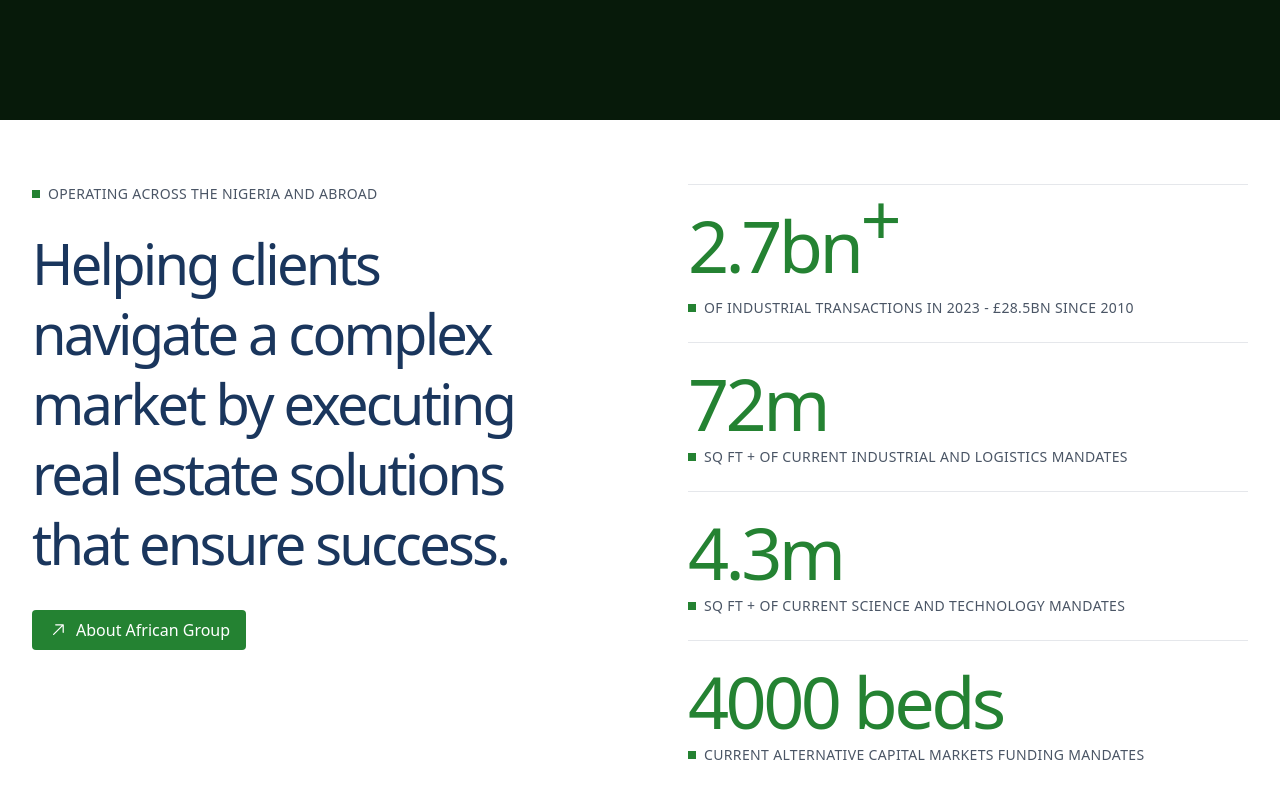
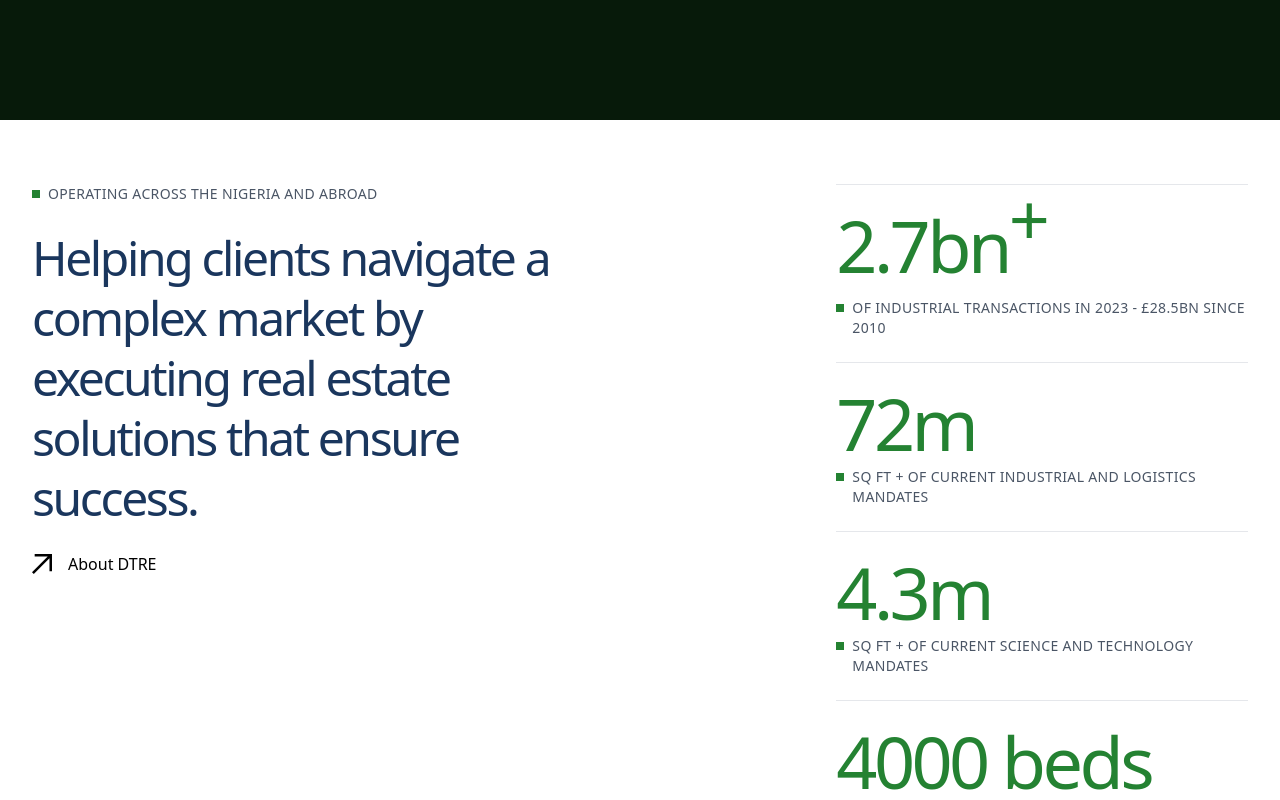
Before and after one commit to Marie-Adedayo/african-group, a React (Vite) app in the folder client/: page / in a window 1280 px wide. Shown: the part 680-1480 px from the top of the page. Built offline with nearby package versions, Linux system fonts and the light colour scheme.

Commit message:
african group

```diff
--- a/client/src/Components/About.jsx
+++ b/client/src/Components/About.jsx
@@ -1,9 +1,9 @@
-import { GoArrowUpRight } from "react-icons/go";
+import { Link } from "react-router-dom";
 
 export default function AboutStats() {
   return (
-    <div className="w-full max-w-7xl mx-auto px-4 sm:px-6 lg:px-8 py-8 sm:py-12 md:py-16">
-      <div className="flex flex-col lg:flex-row gap-8 lg:gap-16 xl:gap-24">
+    <div className="w-full mx-auto px-4 sm:px-6 lg:px-8 py-8 sm:py-12 md:py-16">
+      <div className="flex flex-col lg:flex-row gap-8 lg:gap-20 xl:gap-64">
         {/* Left Column */}
         <div className="lg:w-1/2 space-y-4 sm:space-y-6 md:text-left ">
           <div className="flex items-center">
@@ -13,20 +13,44 @@ export default function AboutStats() {
             </span>
           </div>
 
-          <h2 className="text-[1.9rem] sm:text-3xl md:text-[3.2rem] lg:text-[3.5rem] font-medium text-[#1a365d] leading-tight tracking-tighter">
+          <h2 className="text-[1.9rem] sm:text-3xl md:text-[3.2rem] lg:text-[3rem] font-medium text-[#1a365d] leading-tight tracking-tighter">
             Helping clients navigate a complex market by executing real estate solutions that ensure success.
           </h2>
 
-          <div className="pt-2">
+          {/* <div className="pt-2">
             <button className="flex items-center bg-[#248232] hover:bg-[#248232] transition-colors text-white px-3 py-2 sm:px-4 sm:py-2 rounded text-sm sm:text-base">
               <GoArrowUpRight className="h-4 w-4 sm:h-5 sm:w-5 mr-2" />
               <span>About African Group</span>
             </button>
-          </div>
+          </div> */}
+           <div>
+          <Link
+            to="/about"
+            className="inline-flex items-center gap-4 text-inherit text-base font-normal no-underline bg-transparent border-none outline-none shadow-none cursor-pointer appearance-none hover:opacity-80 flex-row-reverse justify-end"
+          >
+            <span>About DTRE</span>
+            <i>
+              <svg xmlns="http://www.w3.org/2000/svg" viewBox="0 0 1024 1024" className="w-5 h-5">
+                <path
+                  fill="currentColor"
+                  d="M803.729 129.203h-666.868v-129.203h886.846v886.846h-129.203v-665.698l-802.851 802.851-91.36-91.361 803.437-803.437z"
+                />
+              </svg>
+            </i>
+          </Link>
+        </div>
         </div>
 
+
+
+        {/* <a class="Button_button__M6NfZ Button_reversed__B8bOe" target="" href="/about">
+        <span><span data-title="About DTRE"><span>About DTRE</span></span></span><i>
+          <svg xmlns="http://www.w3.org/2000/svg" viewBox="0 0 1024 1024">
+          <path fill="currentColor" d="M803.729 129.203h-666.868v-129.203h886.846v886.846h-129.203v-665.698l-802.851 802.851-91.36-91.361 803.437-803.437z"></path>
+          </svg></i></a> */}
+
         {/* Right Column - Stats */}
-        <div className="lg:w-1/2 space-y-4 sm:space-y-6 mt-6 lg:mt-0 md:text-left">
+        <div className="space-y-4 sm:space-y-6 mt-6 lg:mt-0 md:text-left">
           {/* Stat 1 */}
           <div className="border-t border-gray-200 pt-4 sm:pt-6">
             <div className="text-[2.9rem] md:text-7xl sm:text-5xl font-medium text-[#248232] mb-1 sm:mb-2 tracking-tighter align-middle">
--- a/client/src/Components/Footer.jsx
+++ b/client/src/Components/Footer.jsx
@@ -1,4 +1,4 @@
-import React, { useState } from "react";
+/* import React, { useState } from "react";
 import { Link } from "react-router-dom";
 import { FaInstagram } from "react-icons/fa";
 import { FaFacebook } from "react-icons/fa";
@@ -124,3 +124,89 @@ export default function Footer() {
     </footer>
   );
 }
+
+ */
+
+import { FaMapMarkerAlt, FaPhone, FaEnvelopeOpen, FaFacebookF, FaTwitter, FaGooglePlusG, FaTelegramPlane, FaLinkedin } from "react-icons/fa";
+
+const Footer = () => {
+  return (
+    <footer className="bg-gray-900 text-gray-400">
+      <div className="container mx-auto py-10 px-5">
+        {/* Contact Info */}
+        <div className="grid md:grid-cols-3 gap-8 border-b border-gray-700 pb-8">
+          <div className="flex items-center space-x-4">
+            <FaMapMarkerAlt className="text-[#248232] text-3xl" />
+            <div>
+              <h4 className="text-white text-lg font-semibold">Find us</h4>
+              <span>Muti-Oyo House, Beside Abiodun Atiba High School, Kosobo, Oyo, Oyo, Nigeria</span>
+            </div>
+          </div>
+          <div className="flex items-center space-x-4">
+            <FaPhone className="text-[#248232]  text-3xl" />
+            <div>
+              <h4 className="text-white text-lg font-semibold">Call us</h4>
+              <span>9876543210 0</span>
+            </div>
+          </div>
+          <div className="flex items-center space-x-4">
+            <FaEnvelopeOpen className="text-[#248232]  text-3xl" />
+            <div>
+              <h4 className="text-white text-lg font-semibold">Mail us</h4>
+              <span>africangroup@info.com</span>
+            </div>
+          </div>
+        </div>
+
+        {/* Footer Content */}
+        <div className="grid md:grid-cols-3 gap-8 py-8">
+          {/* Logo & Socials */}
+          <div>
+            <img src="/Images/logo.jpg" alt="logo" className="mb-4 w-48" />
+            <p className="mb-4 text-sm">Lorem ipsum dolor sit amet, consectetur adipiscing elit.</p>
+            <div className="flex space-x-4">
+              <a href="#" className="text-white bg-blue-700 p-3 rounded-full"><FaFacebookF /></a>
+              <a href="#" className="text-white bg-blue-400 p-3 rounded-full"><FaTwitter /></a>
+              <a href="#" className="text-white bg-[#248232]  p-3 rounded-full"><FaGooglePlusG /></a>
+              <a href="#" className="text-white bg-[#248232]  p-3 rounded-full"><FaLinkedin /></a>
+            </div>
+          </div>
+
+          {/* Useful Links */}
+          <div>
+            <h3 className="text-white text-lg font-semibold mb-4 border-b-2 border-[#248232] w-max">Useful Links</h3>
+            <ul className="grid grid-cols-2 gap-2">
+              {["Home", "About", "Services", "Portfolio", "Contact", "Our Services", "Expert Team", "Latest News"].map((link) => (
+                <li key={link}><a href="#" className="hover:text-[#248232] ">{link}</a></li>
+              ))}
+            </ul>
+          </div>
+
+          {/* Subscribe */}
+          <div>
+            <h3 className="text-white text-lg font-semibold mb-4 border-b-2 border-[#248232]  w-max">Subscribe</h3>
+            <p className="text-sm mb-4">Don’t miss to subscribe to our new feeds.</p>
+            <form className="relative">
+              <input type="text" placeholder="Email Address" className="w-full p-3 bg-gray-800 border border-gray-700 text-white" />
+              <button className="absolute right-0 top-0 bottom-0 px-4 bg-[#248232] "><FaTelegramPlane className="text-white" /></button>
+            </form>
+          </div>
+        </div>
+      </div>
+
+      {/* Copyright */}
+      <div className="bg-gray-800 py-4">
+        <div className="container mx-auto items-center text-sm text-center">
+          <p className="items-center text-center">© 2025, All Rights Reserved <a href="#" className="text-[#248232] ">McYounitech</a></p>
+         {/*  <ul className="flex space-x-4">
+            {["Home", "Terms", "Privacy", "Policy", "Contact"].map((item) => (
+              <li key={item}><a href="#" className="hover:text-[#248232]">{item}</a></li>
+            ))}
+          </ul> */}
+        </div>
+      </div>
+    </footer>
+  );
+};
+
+export default Footer;
--- a/client/src/Components/Navbar/Navbar.jsx
+++ b/client/src/Components/Navbar/Navbar.jsx
@@ -35,7 +35,7 @@ const Navbar = () => {
       <div className="flex items-center font-medium justify-between text-[#FCFFFC] border-b border-white px-4 md:px-10">
         {/* Logo and Menu Toggle */}
         <div className="md:w-auto w-full flex justify-between">
-          <img src={Logo} alt="logo" className="md:cursor-pointer h-9" />
+         <img src="/Images/logo.jpg" alt="logo" className="md:cursor-pointer h-9" />
           <div
             className="z-50 md:z-0 text-3xl md:hidden"
             onClick={() => setOpen(!open)}
```
